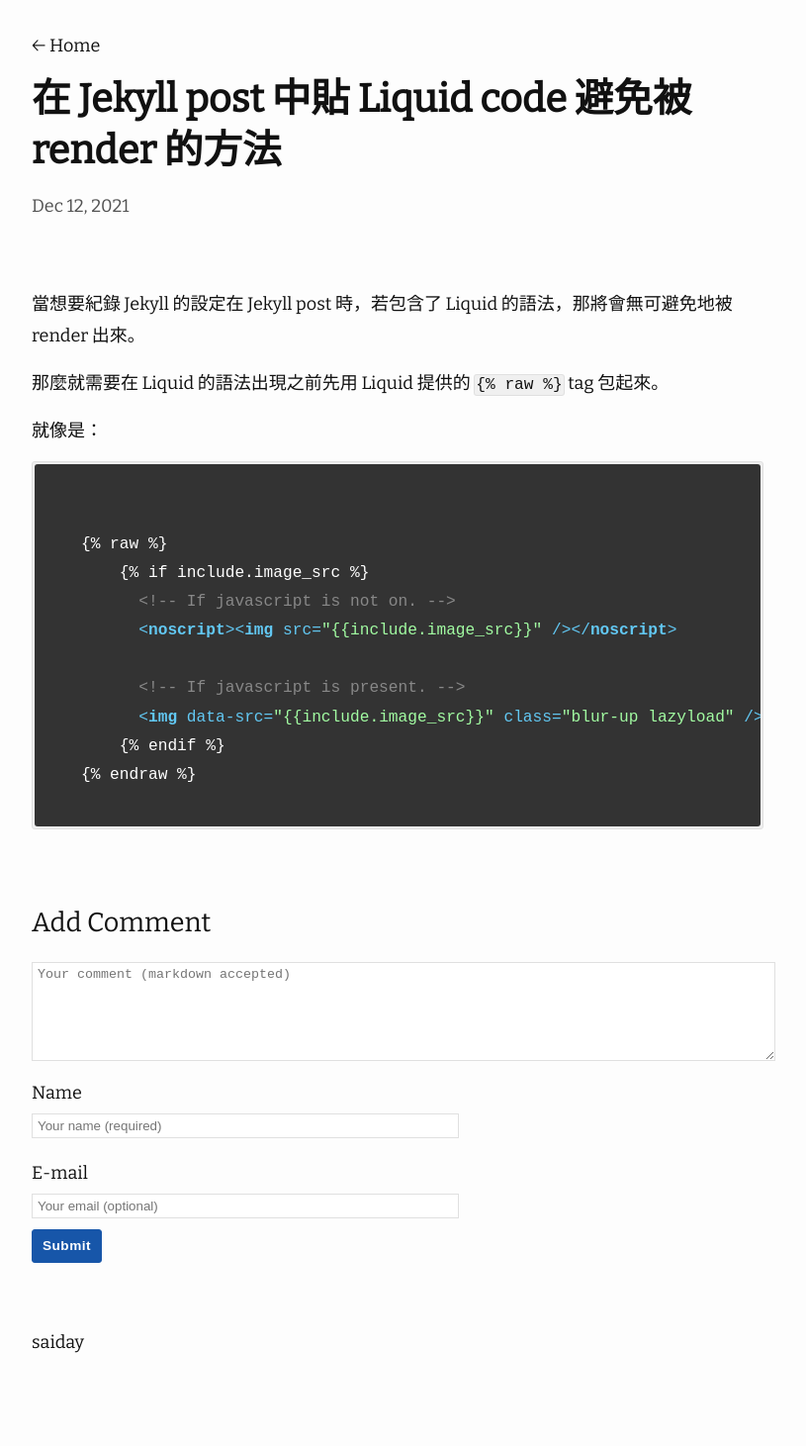
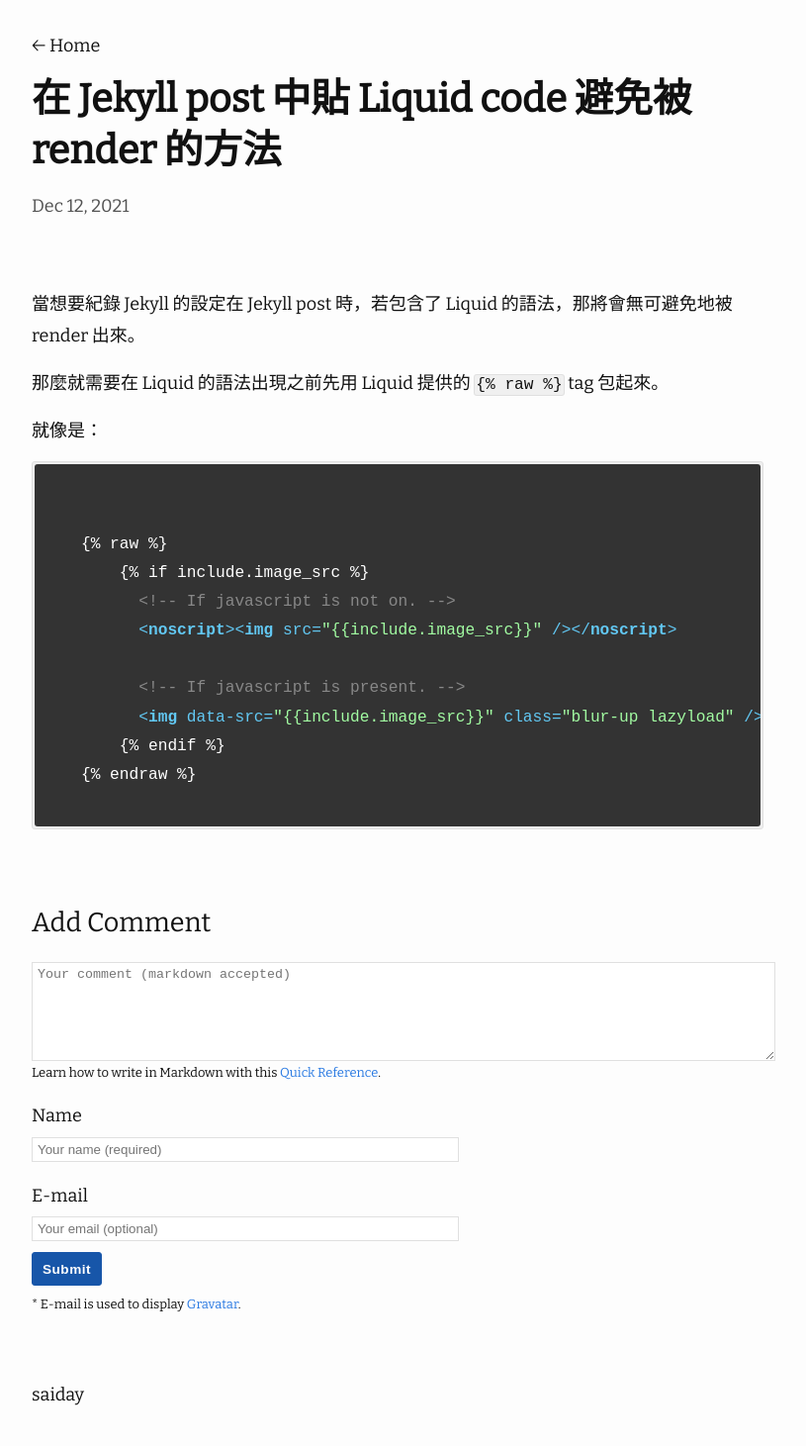
Before and after one commit to saiday/saiday.github.io, a Jekyll site: the page built from tech/_posts/2021-12-13-include-liquid-code-in-jekyll-post-without-rendering.md, in a window 1280 px wide. Shown: the whole page at 99% size, without its empty margins (238-1053 px from the left). Built offline with Jekyll 4.4.1, drawn with Linux system fonts in a browser that asks for light colours; nearby versions of some CDN libraries; before the commit the page ends 1407 px from its top, so only the background shows below that.

Commit message:
Revert "enhance comment post layout"
This reverts commit 53d4ad0a6e11125c39bdbc82c42a0cad15c5ec3d.

```diff
--- a/_includes/comment_form.html
+++ b/_includes/comment_form.html
@@ -10,9 +10,9 @@
     <label for="comment-form-message"><h2>Add Comment <small><a rel="nofollow" id="cancel-comment-reply-link" href="{{ page.url | absolute_url }}#respond" style="display:none;">(cancel reply)</a></small></h2>
       <textarea class="textfield__input" name="fields[message]" type="text" id="comment-form-message" placeholder="Your comment (markdown accepted)" required rows="6"></textarea>
     </label>
-    <!-- <div class="comment-form-message-footnote"> -->
-    <!--   Learn how to write in Markdown with this <a rel="nofollow" target="_blank" href="https://kramdown.gettalong.org/quickref.html">Quick Reference</a>. -->
-    <!-- </div> -->
+    <div class="comment-form-message-footnote">
+      Learn how to write in Markdown with this <a rel="nofollow" target="_blank" href="https://kramdown.gettalong.org/quickref.html">Quick Reference</a>.
+    </div>
   </div>
 
     <div class="textfield narrowfield">
@@ -42,9 +42,9 @@
 
     <button class="button" id="comment-form-submit">Submit</button>
 
-    <!-- <div class="comment-form-footnote"> -->
-    <!--   * E-mail is used to display <a rel="nofollow" target="_blank" href="https://gravatar.com/">Gravatar</a>. -->
-    <!-- </div> -->
+    <div class="comment-form-footnote">
+      * E-mail is used to display <a rel="nofollow" target="_blank" href="https://gravatar.com/">Gravatar</a>.
+    </div>
 </form>
 
 <article class="modal mdl-card mdl-shadow--2dp">
```
